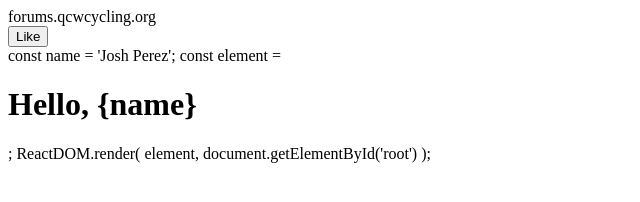
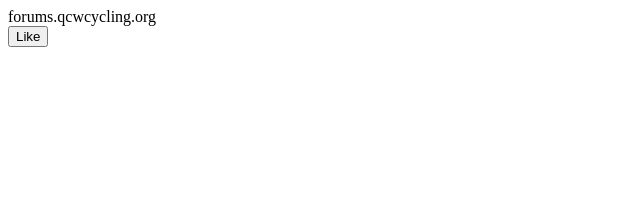
Before and after one commit to douglasdibella/forums-test, a plain HTML site: page index.html in a window 1280 px wide. Shown: the whole page, without its empty margins (0-640 px from the left). Drawn offline with nearby package versions, Linux system fonts and the light colour scheme.

Commit message:
Update index.html

```diff
--- a/index.html
+++ b/index.html
@@ -14,14 +14,6 @@
    <div id="root"></div>
 
 
-    const name = 'Josh Perez';
-const element = <h1>Hello, {name}</h1>;
-
-ReactDOM.render(
-  element,
-  document.getElementById('root')
-);
-
 
 
      <script src="https://unpkg.com/react@17/umd/react.development.js" crossorigin></script>
```
